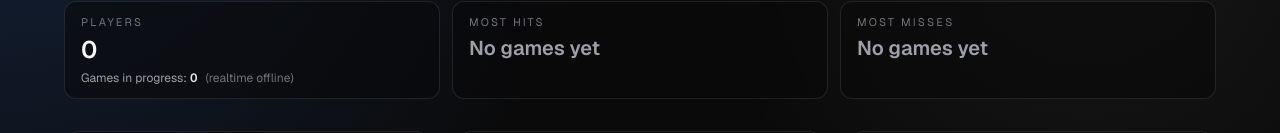
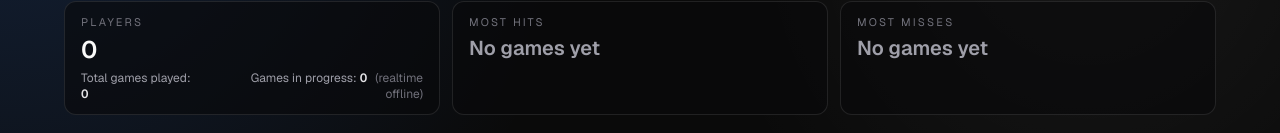
Before and after one commit to paypaldev/talk-websockets-whack-a-mole, a Next.js app: page /leaderboard in a window 1280 px wide. Shown: the part 186-319 px from the top of the page. Built offline with nearby package versions, Linux system fonts and the light colour scheme; no server answers; the database is empty.

Commit message:
feat: total games played

```diff
--- a/app/leaderboard/PlayersCard.tsx
+++ b/app/leaderboard/PlayersCard.tsx
@@ -1,14 +1,20 @@
 'use client'
 
 import { useEffect, useState } from 'react'
-import { ACTIVE_GAMES_CHANNEL, getSupabaseBrowserClient } from '@/lib/supabaseBrowser'
+import {
+  ACTIVE_GAMES_CHANNEL,
+  GAME_RESULTS_CHANNEL,
+  getSupabaseBrowserClient,
+} from '@/lib/supabaseBrowser'
 
 interface PlayersCardProps {
   uniquePlayers: number
+  totalGamesPlayed: number
 }
 
-export function PlayersCard({ uniquePlayers }: PlayersCardProps) {
+export function PlayersCard({ uniquePlayers, totalGamesPlayed }: PlayersCardProps) {
   const [activeGames, setActiveGames] = useState(0)
+  const [totalGamesPlayedCount, setTotalGamesPlayedCount] = useState(totalGamesPlayed)
   const [realtimeReady, setRealtimeReady] = useState(false)
 
   useEffect(() => {
@@ -17,17 +23,18 @@ export function PlayersCard({ uniquePlayers }: PlayersCardProps) {
       return
     }
 
-    const channel = supabase.channel(ACTIVE_GAMES_CHANNEL)
+    const activeGamesChannel = supabase.channel(ACTIVE_GAMES_CHANNEL)
+    const gamesCountChannel = supabase.channel(GAME_RESULTS_CHANNEL)
 
     const syncActiveGames = () => {
-      const presenceState = channel.presenceState()
+      const presenceState = activeGamesChannel.presenceState()
       const gameCount = Object.values(presenceState).reduce((total, sessions) => {
         return total + sessions.length
       }, 0)
       setActiveGames(gameCount)
     }
 
-    channel
+    activeGamesChannel
       .on('presence', { event: 'sync' }, () => {
         syncActiveGames()
       })
@@ -38,9 +45,16 @@ export function PlayersCard({ uniquePlayers }: PlayersCardProps) {
         }
       })
 
+    gamesCountChannel
+      .on('postgres_changes', { event: 'INSERT', schema: 'public', table: 'game_results' }, () => {
+        setTotalGamesPlayedCount((currentCount) => currentCount + 1)
+      })
+      .subscribe()
+
     return () => {
       setRealtimeReady(false)
-      void channel.unsubscribe()
+      void activeGamesChannel.unsubscribe()
+      void gamesCountChannel.unsubscribe()
     }
   }, [])
 
@@ -48,11 +62,17 @@ export function PlayersCard({ uniquePlayers }: PlayersCardProps) {
     <div className="rounded-xl border border-white/10 bg-zinc-950/60 px-4 py-3">
       <p className="text-[11px] uppercase tracking-[0.2em] text-zinc-500">Players</p>
       <p className="mt-1 text-2xl font-semibold text-zinc-50">{uniquePlayers}</p>
-      <p className="mt-1 text-xs text-zinc-400">
-        Games in progress:{' '}
-        <span className="font-semibold text-zinc-200 tabular-nums">{activeGames}</span>
-        {!realtimeReady && <span className="ml-2 text-zinc-500">(realtime offline)</span>}
-      </p>
+      <div className="mt-1 flex items-center justify-between gap-4 text-xs text-zinc-400">
+        <p>
+          Total games played:{' '}
+          <span className="font-semibold text-zinc-200 tabular-nums">{totalGamesPlayedCount}</span>
+        </p>
+        <p className="text-right">
+          Games in progress:{' '}
+          <span className="font-semibold text-zinc-200 tabular-nums">{activeGames}</span>
+          {!realtimeReady && <span className="ml-2 text-zinc-500">(realtime offline)</span>}
+        </p>
+      </div>
     </div>
   )
 }
--- a/app/leaderboard/page.tsx
+++ b/app/leaderboard/page.tsx
@@ -262,6 +262,7 @@ export default async function LeaderboardPage() {
   });
 
   const uniquePlayers = playerTotals.length;
+  const totalGamesPlayed = rows.length;
   const mostHitsPlayer = [...playerTotals].sort((a, b) => b.totalScore - a.totalScore)[0];
   const mostMissesPlayer = [...playerTotals].sort((a, b) => b.totalMisses - a.totalMisses)[0];
 
@@ -288,7 +289,10 @@ export default async function LeaderboardPage() {
         </header>
 
         <section className="grid grid-cols-1 gap-3 sm:grid-cols-3">
-          <PlayersCard uniquePlayers={uniquePlayers} />
+          <PlayersCard
+            uniquePlayers={uniquePlayers}
+            totalGamesPlayed={totalGamesPlayed}
+          />
           <div className="rounded-xl border border-white/10 bg-zinc-950/60 px-4 py-3">
             <p className="text-[11px] uppercase tracking-[0.2em] text-zinc-500">Most Hits</p>
             <p className="mt-1 text-xl font-semibold text-zinc-50">
--- a/lib/supabaseBrowser.ts
+++ b/lib/supabaseBrowser.ts
@@ -3,6 +3,7 @@ import { createClient, type SupabaseClient } from '@supabase/supabase-js'
 let cachedClient: SupabaseClient | null | undefined
 
 export const ACTIVE_GAMES_CHANNEL = 'leaderboard:games:active'
+export const GAME_RESULTS_CHANNEL = 'leaderboard:games:results'
 
 export function getSupabaseBrowserClient(): SupabaseClient | null {
   if (cachedClient !== undefined) {
```
Also changed, not shown: 2 other files (tests, documents, lock files or other folders).
